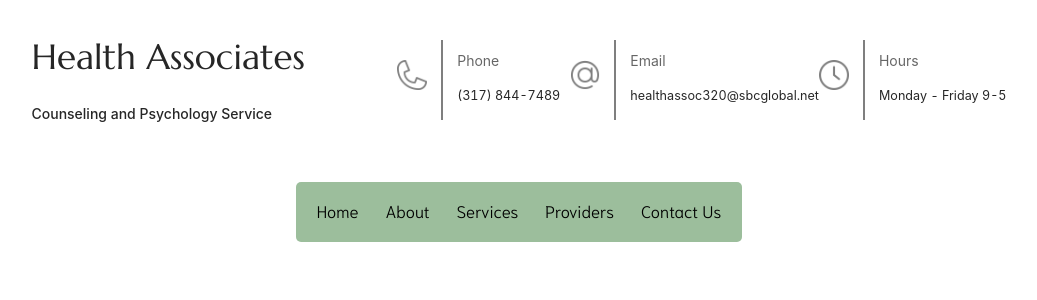
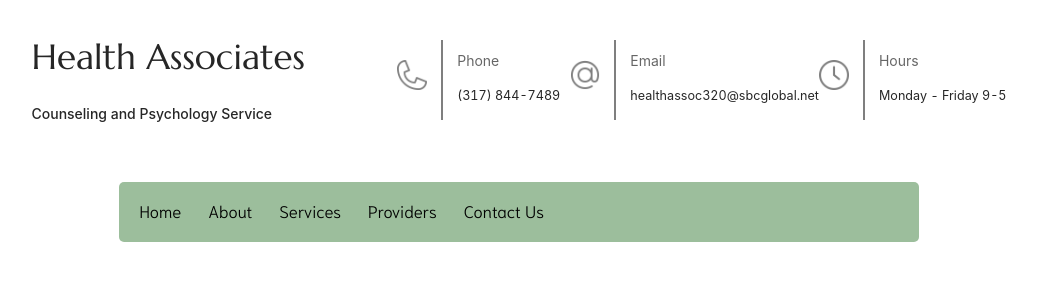
Before and after one commit to corynnem/health-associates, a Next.js app: page /Nav/Navigation in a window 1280 px wide. Shown: the top 300 px of the page, without its empty margins (121-1158 px from the left). Built offline with nearby package versions, Linux system fonts and the light colour scheme.

Commit message:
double checking commit

```diff
--- a/pages/Nav/Navigation.js
+++ b/pages/Nav/Navigation.js
@@ -111,7 +111,7 @@ const Navigation = ({ style }) => {
             alignItems: "center",
           }}
         >
-          <nav style={style}>
+          <nav >
             <ul>
               <li>{/* <h1 className="logo inner">Health Associates</h1> */}</li>
               <li>
--- a/styles/navigation.css
+++ b/styles/navigation.css
@@ -355,7 +355,7 @@ nav {
     border-radius: 5px;
     margin-top: 50px;
     height: 60px;
-    /* width:  800px; */
+    width:  800px;
 
   }
 
```
